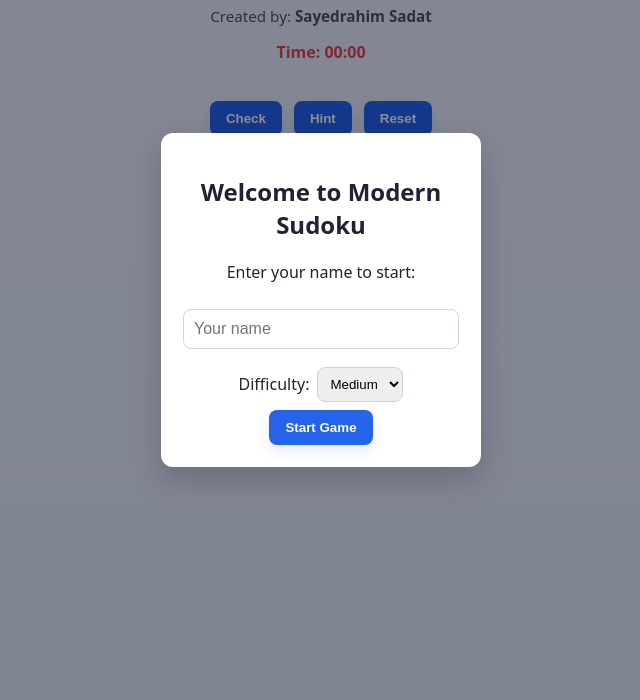
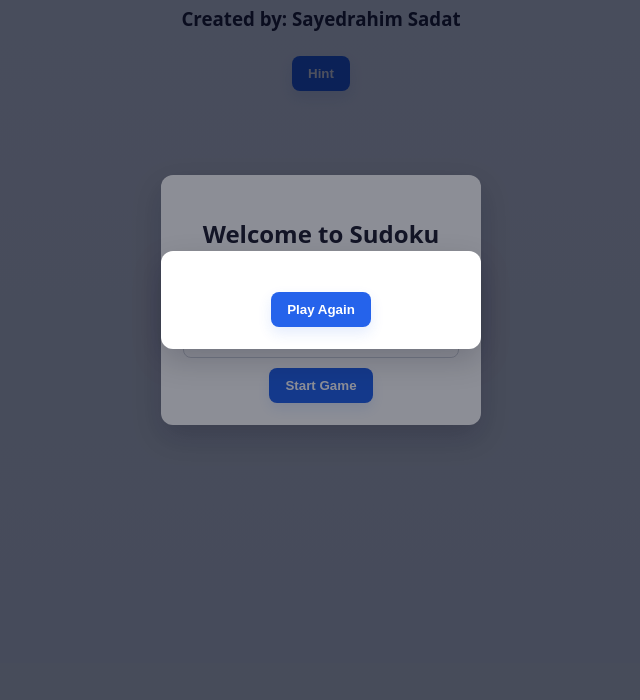
Before and after one commit to Sayed24/Sudoku, a plain HTML site: page index.html in a window 1280 px wide. Shown: the part 100-800 px from the top of the page, without its empty margins (319-959 px from the left). Drawn offline with Linux system fonts and the light colour scheme.

Commit message:
Update index.html

```diff
--- a/index.html
+++ b/index.html
@@ -1,62 +1,44 @@
 <!DOCTYPE html>
 <html lang="en">
 <head>
-  <meta charset="utf-8" />
-  <meta name="viewport" content="width=device-width, initial-scale=1" />
+    <meta charset="UTF-8">
+    <meta name="viewport" content="width=device-width, initial-scale=1.0">
     <title>Sudoku Game</title>
-  <link rel="stylesheet" href="style.css" />
+    <link rel="stylesheet" href="style.css">
 </head>
 <body>
 
-  <!-- Welcome Screen -->
-  <div id="welcomeScreen" class="overlay">
+<div id="welcome-screen" class="overlay">
     <div class="welcome-box">
-      <h2>Welcome to Modern Sudoku</h2>
-      <p>Enter your name to start:</p>
-      <input id="playerNameInput" type="text" placeholder="Your name" />
-      <div class="row">
-        <label for="difficulty">Difficulty:</label>
-        <select id="difficulty">
-          <option value="easy">Easy</option>
-          <option value="medium" selected>Medium</option>
-          <option value="hard">Hard</option>
-        </select>
-      </div>
-      <button onclick="startGame()">Start Game</button>
+        <h2>Welcome to Sudoku</h2>
+        <p>Please enter your name to begin:</p>
+        <input type="text" id="playerName" placeholder="Your name">
+        <button id="startBtn">Start Game</button>
     </div>
 </div>
 
-  <!-- Header -->
-  <header class="header">
-    <h1>Sudoku</h1>
-    <p class="creator">Created by: <strong>Sayedrahim Sadat</strong></p>
-    <p id="playerNameDisplay" class="player"></p>
-    <p id="timerDisplay" class="timer">Time: 00:00</p>
+<header>
+    <h1>Sudoku Game</h1>
+    <h3 id="creator">Created by: Sayedrahim Sadat</h3>
+    <h3 id="greeting"></h3>
 </header>
 
-  <!-- Game area -->
-  <main class="game-container">
-    <table id="sudokuBoard" aria-label="Sudoku board"></table>
+<div class="controls">
+    <button id="hintBtn">Hint</button>
+</div>
 
-    <div class="controls">
-      <button onclick="checkSudoku()">Check</button>
-      <button onclick="giveHint()">Hint</button>
-      <button onclick="resetPuzzle()">Reset</button>
+<div id="game-container">
+    <table id="sudoku-board"></table>
 </div>
-  </main>
 
-  <!-- Result popup (hidden initially) -->
-  <div id="resultPopup" class="overlay hidden">
+<div id="result-screen" class="overlay">
     <div class="result-box">
-      <h2 id="resultMessage"></h2>
-      <p id="resultTime"></p>
-      <div class="result-actions">
-        <button onclick="playAgain()">Play Again</button>
-        <button onclick="closeResult()">Close</button>
-      </div>
+        <h2 id="result-message"></h2>
+        <button id="playAgainBtn">Play Again</button>
     </div>
 </div>
 
 <script src="script.js"></script>
+
 </body>
 </html>
```
Lines whose indentation alone changed are shown as unchanged.
